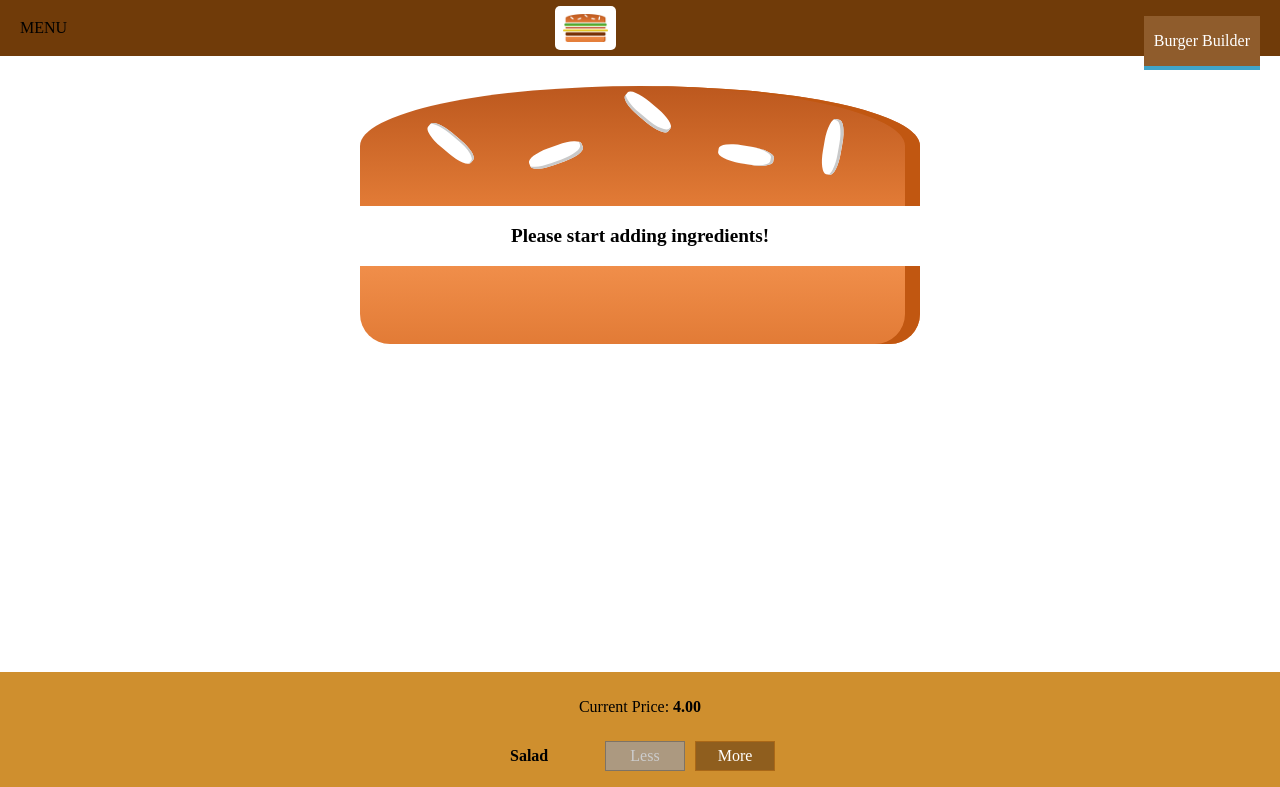
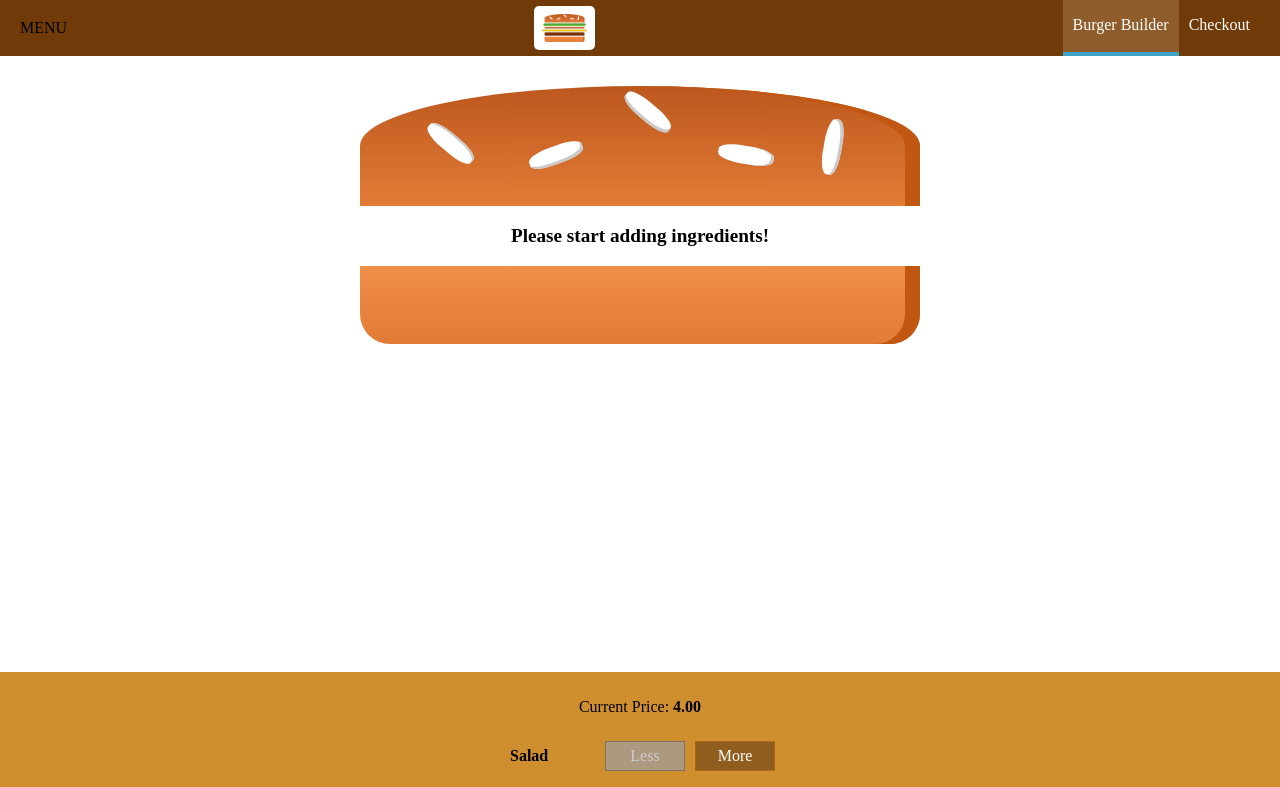
Before and after one commit to BartlomiejWrz/burger-app, a React app: page / in a window 1280 px wide. Shown: the top 787 px of the page. Built offline with nearby package versions, Linux system fonts and the light colour scheme.

Commit message:
resolved problem

```diff
--- a/src/components/Navigation/NavigationItems/NavigationItem/NavigationItem.module.css
+++ b/src/components/Navigation/NavigationItems/NavigationItem/NavigationItem.module.css
@@ -1,17 +1,14 @@
 .NavigationItem {
-	margin:0;
+    margin: 10px 0;
     box-sizing: border-box;
-	display: flex;
-	height: 100%;
-	align-items: center
+    display: block;
+    width: 100%;
 }
 
-.NavigationItem a{
-	color: white;
+.NavigationItem a {
+    color: #8F5C2C;
     text-decoration: none;
-	height: 100%;
-	padding: 16px 10px;
-	border-bottom: 4px solid transparent;
+    width: 100%;
     box-sizing: border-box;
     display: block;
 }
@@ -19,7 +16,30 @@
 .NavigationItem a:hover,
 .NavigationItem a:active,
 .NavigationItem a.active {
+    color: #40A4C8;
+}
+
+@media (min-width: 500px) {
+    .NavigationItem {
+        margin: 0;
+        display: flex;
+        height: 100%;
+        width: auto;
+        align-items: center;
+    }
+
+    .NavigationItem a {
+        color: white;
+        height: 100%;
+        padding: 16px 10px;
+        border-bottom: 4px solid transparent;
+    }
+
+    .NavigationItem a:hover,
+    .NavigationItem a:active,
+    .NavigationItem a.active {
         background-color: #8F5C2C;
         border-bottom: 4px solid #40A4C8;
-	color:white
+        color: white;
     }
+}
--- a/src/components/Navigation/NavigationItems/NavigationItems.js
+++ b/src/components/Navigation/NavigationItems/NavigationItems.js
@@ -4,10 +4,9 @@
 import NavigationItem from './NavigationItem/NavigationItem';
 
 const navigationItems = () => (
-	<ul classname={classes.NavigationItems}>
+	<ul className={classes.NavigationItems}>
 		<NavigationItem link="/" active>Burger Builder</NavigationItem>
 		<NavigationItem link="/">Checkout</NavigationItem>
-
 	</ul>
 );
 
--- a/src/components/Navigation/NavigationItems/NavigationItems.module.css
+++ b/src/components/Navigation/NavigationItems/NavigationItems.module.css
@@ -1,8 +1,15 @@
-.NavigationItems{
+.NavigationItems {
     margin: 0;
     padding: 0;
     list-style: none;
     display: flex;
+    flex-flow: column;
     align-items: center;
     height: 100%;
 }
+
+@media (min-width: 500px) {
+    .NavigationItems {
+        flex-flow: row;
+    }
+}
```
Lines whose indentation alone changed are shown as unchanged.
